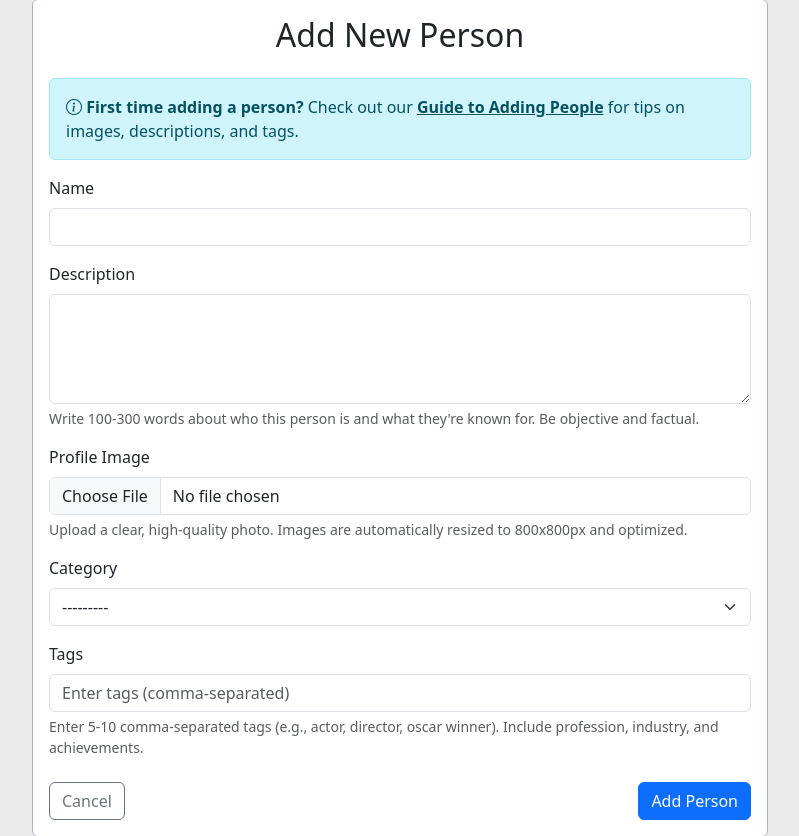
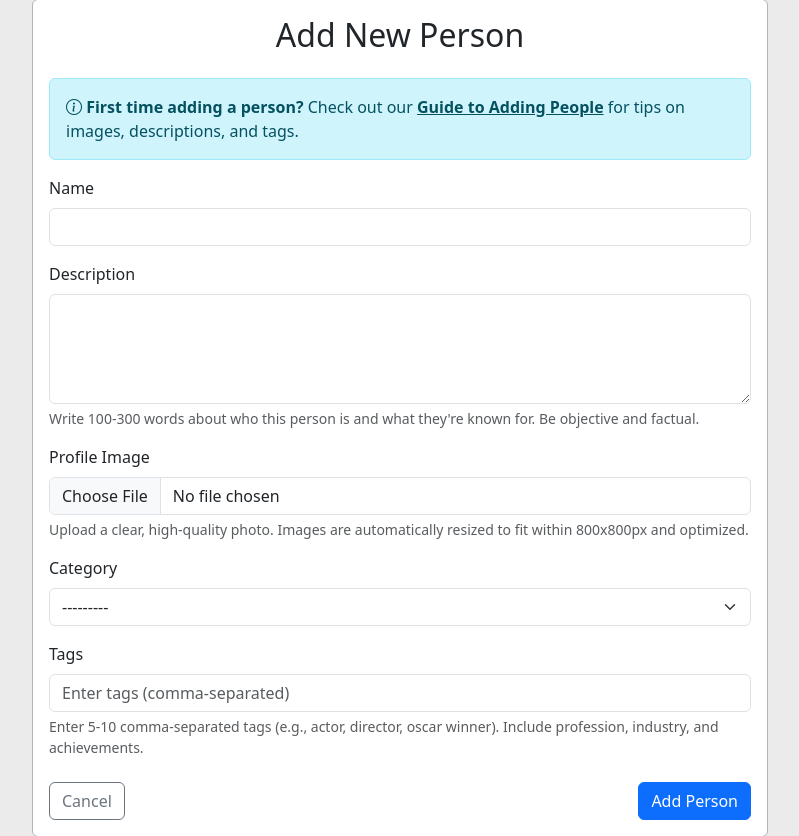
Before and after one commit to fatihkkokcu/personmeter, a Django app: page /person/new/ in a window 1280 px wide. Shown: the part 90-926 px from the top of the page, without its empty margins (240-1039 px from the left). Run offline with Django 5.2, Linux system fonts and the light colour scheme; the visitor is signed in with stand-in values (Sample User, id 1); data that the repository does not hold is empty.

Commit message:
fix: correct image resize wording and harden guide link
The image help text claimed uploads are "resized to 800x800px", but
core/models.py resizes within an 800x800 bounding box while preserving
aspect ratio. Reworded to "resized to fit within 800x800px".

Also added rel="noopener noreferrer" to the external guide link, which
opens in a new tab.

Co-Authored-By: Claude Opus 5 <noreply@anthropic.com>

```diff
--- a/core/templates/core/person_form.html
+++ b/core/templates/core/person_form.html
@@ -30,7 +30,7 @@
                 <div class="alert alert-info" role="alert">
                     <i class="bi bi-info-circle"></i>
                     <strong>First time adding a person?</strong> Check out our
-                    <a href="https://github.com/fatihkkokcu/personmeter/blob/main/docs/ADDING_PEOPLE.md" target="_blank" class="alert-link">Guide to Adding People</a>
+                    <a href="https://github.com/fatihkkokcu/personmeter/blob/main/docs/ADDING_PEOPLE.md" target="_blank" rel="noopener noreferrer" class="alert-link">Guide to Adding People</a>
                     for tips on images, descriptions, and tags.
                 </div>
                 {% endif %}
@@ -91,7 +91,7 @@
                                 {% endfor %}
                             </div>
                         {% endif %}
-                        <div class="form-text">Upload a clear, high-quality photo. Images are automatically resized to 800x800px and optimized.</div>
+                        <div class="form-text">Upload a clear, high-quality photo. Images are automatically resized to fit within 800x800px and optimized.</div>
                     </div>
 
                     <div class="mb-3">
```
